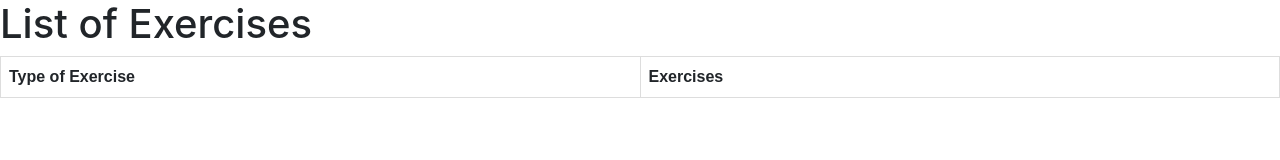
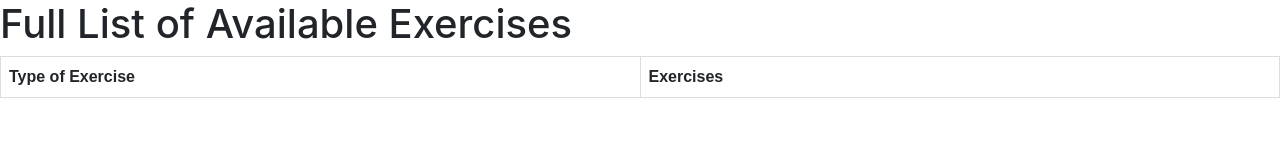
Before and after one commit to patrickvenkat/workout-tracker, a website: page public/exerciseall.html in a window 1280 px wide. Drawn offline with nearby package versions, Linux system fonts and the light colour scheme; no server answers.

Commit message:
Minor heading adjustment

```diff
--- a/public/exerciseall.html
+++ b/public/exerciseall.html
@@ -44,7 +44,7 @@
     <!-- <script src="../js/login.js"></script> -->
   </head>
   <body>
-    <h1>List of Exercises</h1>
+    <h1>Full List of Available Exercises</h1>
     <table>
       <thead>
           <tr>
```
Also changed, not shown: public/workoutall.html (+1 -1 lines).
